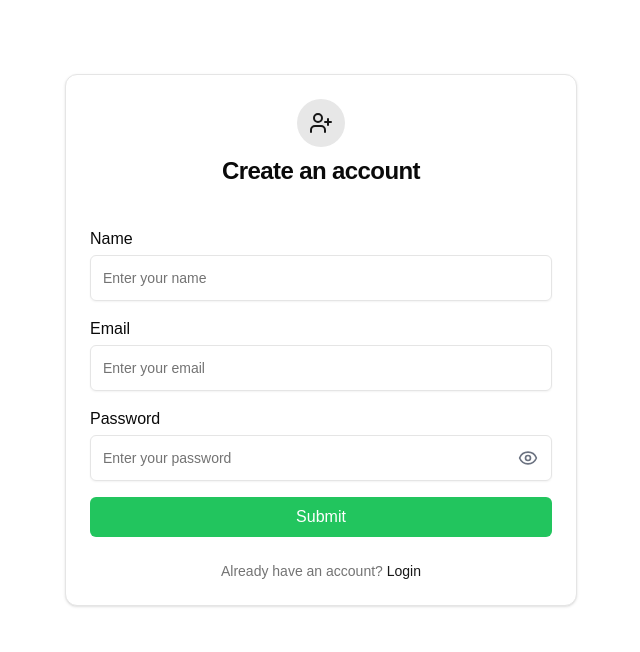
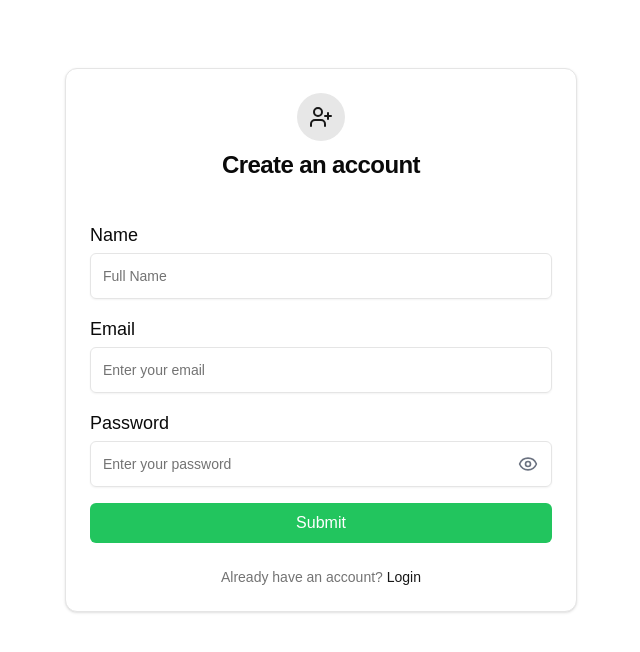
Before and after one commit to rakib-repliq/vocabulary-frontend, a Next.js app: page /register in a window 1280 px wide. Shown: the top 652 px of the page, without its empty margins (319-959 px from the left). Built offline with nearby package versions, Linux system fonts and the light colour scheme.

Commit message:
feat(auth): refactor login and registration forms to use VForm component

```diff
--- a/components/auth/login-form.tsx
+++ b/components/auth/login-form.tsx
@@ -1,57 +1,36 @@
 'use client';
-import { useFormik } from 'formik';
+
 import { loginSchema } from '@/lib/schemas';
-import InputField from '@/components/common/InputField';
+import VForm from '@/components/common/VForm';
 
 const LoginForm = () => {
-  const formik = useFormik({
-    initialValues: {
+  const initialValues = {
     email: '',
     password: '',
-    },
-    validationSchema: loginSchema,
-    onSubmit: async (values) => {
+  };
+  // eslint-disable-next-line @typescript-eslint/no-explicit-any
+  const handleSubmit = async (values: Record<string, any>) => {
     console.log(values);
-    },
-  });
+  };
 
-  const { handleSubmit, handleChange, values, handleBlur, touched, errors } =
-    formik;
   return (
-    <form onSubmit={handleSubmit}>
-      <InputField
-        htmlFor="email"
+    <VForm
+      initialValues={initialValues}
+      validationSchema={loginSchema}
+      onSubmit={handleSubmit}
+    >
+      <VForm.VTextInput
         label="Email"
-        touched={touched.email}
-        errors={errors.email}
-      >
-        <InputField.TextInput
-          id="email"
+        name="email"
+        type="email"
         placeholder="Enter your email"
-          type="email"
-          name="email"
-          onChange={handleChange}
-          onBlur={handleBlur}
-          value={values.email}
       />
-      </InputField>
 
-      <InputField
-        htmlFor="password"
+      <VForm.VPasswordInput
         label="Password"
-        touched={touched.password}
-        errors={errors.password}
-      >
-        <InputField.PasswordInput
-          id="password"
+        name="password"
         placeholder="Enter your password"
-          type="password"
-          name="password"
-          onChange={handleChange}
-          onBlur={handleBlur}
-          value={values.password}
       />
-      </InputField>
 
       <button
         type="submit"
@@ -59,7 +38,7 @@ const LoginForm = () => {
       >
         Submit
       </button>
-    </form>
+    </VForm>
   );
 };
 export default LoginForm;
--- a/components/auth/register-form.tsx
+++ b/components/auth/register-form.tsx
@@ -1,79 +1,45 @@
 'use client';
 
-import { useFormik } from 'formik';
 import { registerSchema } from '@/lib/schemas';
-import InputField from '../common/InputField';
+import VForm from '@/components/common/VForm';
 
 const RegisterForm = () => {
-  const formik = useFormik({
-    initialValues: {
+  const initialValues = {
     name: '',
     email: '',
     password: '',
-    },
+  };
 
-    validationSchema: registerSchema,
-
-    onSubmit: async (values) => {
+  // eslint-disable-next-line @typescript-eslint/no-explicit-any
+  const handleSubmit = async (values: Record<string, any>) => {
     console.log(values);
-    },
-  });
-
-  const { handleSubmit, handleChange, values, handleBlur, touched, errors } =
-    formik;
+  };
 
   return (
-    <form onSubmit={handleSubmit}>
-      <InputField
-        htmlFor="name"
+    <VForm
+      initialValues={initialValues}
+      validationSchema={registerSchema}
+      onSubmit={handleSubmit}
+    >
+      <VForm.VTextInput
         label="Name"
-        touched={touched.name}
-        errors={errors.name}
-      >
-        <InputField.TextInput
-          id="name"
-          placeholder="Enter your name"
+        name="name"
+        placeholder="Full Name"
         type="text"
-          name="name"
-          onChange={handleChange}
-          onBlur={handleBlur}
-          value={values.name}
       />
-      </InputField>
 
-      <InputField
-        htmlFor="email"
+      <VForm.VTextInput
         label="Email"
-        touched={touched.email}
-        errors={errors.email}
-      >
-        <InputField.TextInput
-          id="email"
+        name="email"
+        type="email"
         placeholder="Enter your email"
-          type="email"
-          name="email"
-          onChange={handleChange}
-          onBlur={handleBlur}
-          value={values.email}
       />
-      </InputField>
 
-      <InputField
-        htmlFor="password"
+      <VForm.VPasswordInput
         label="Password"
-        touched={touched.password}
-        errors={errors.password}
-      >
-        <InputField.PasswordInput
-          id="password"
+        name="password"
         placeholder="Enter your password"
-          type="password"
-          name="password"
-          onChange={handleChange}
-          onBlur={handleBlur}
-          value={values.password}
       />
-      </InputField>
 
       <button
         type="submit"
@@ -81,7 +47,7 @@ const RegisterForm = () => {
       >
         Submit
       </button>
-    </form>
+    </VForm>
   );
 };
 export default RegisterForm;
--- a/components/common/InputField.tsx
+++ /dev/null
@@ -1,65 +0,0 @@
-'use client';
-import { InputHTMLAttributes, ReactNode, useState } from 'react';
-import { Input } from '@/components/ui/input';
-import { Label } from '@/components/ui/label';
-import { Eye, EyeOff } from 'lucide-react';
-
-interface InputFieldProps {
-  htmlFor: string;
-  label: string;
-  children: ReactNode;
-  touched?: boolean;
-  errors?: string;
-}
-
-const InputField = ({
-  htmlFor,
-  label,
-  children,
-  touched,
-  errors,
-}: InputFieldProps) => (
-  <div className="space-y-1 my-4">
-    <Label htmlFor={htmlFor} className="text-base">
-      {label}
-    </Label>
-    {children}
-    {touched && errors && <div className="text-red-500 text-sm">{errors}</div>}
-  </div>
-);
-
-const TextInput = (props: InputHTMLAttributes<HTMLInputElement>) => (
-  <Input {...props} className="py-[22px]" />
-);
-
-const PasswordInput = (props: InputHTMLAttributes<HTMLInputElement>) => {
-  const [showPassword, setShowPassword] = useState(false);
-
-  const togglePasswordVisibility = () => setShowPassword((prev) => !prev);
-
-  return (
-    <div className="relative">
-      <Input
-        {...props}
-        type={showPassword ? 'text' : 'password'}
-        className="py-[22px]"
-      />
-      <button
-        type="button"
-        onClick={togglePasswordVisibility}
-        className="absolute inset-y-0 right-0 flex items-center pr-[14px]"
-      >
-        {showPassword ? (
-          <EyeOff className="h-5 w-5 text-gray-500" />
-        ) : (
-          <Eye className="h-5 w-5 text-gray-500" />
-        )}
-      </button>
-    </div>
-  );
-};
-
-InputField.TextInput = TextInput;
-InputField.PasswordInput = PasswordInput;
-
-export default InputField;
--- /dev/null
+++ b/components/common/VForm.tsx
@@ -0,0 +1,157 @@
+'use client';
+
+/* eslint-disable @typescript-eslint/no-explicit-any */
+import { useFormik, FormikHelpers, FormikTouched } from 'formik';
+import {
+  ChangeEvent,
+  createContext,
+  FocusEvent,
+  PropsWithChildren,
+  useContext,
+  useState,
+} from 'react';
+import { Input } from '@/components/ui/input';
+import { Eye, EyeOff } from 'lucide-react';
+
+interface VFormContextProps {
+  handleSubmit: () => void;
+  handleChange: (e: ChangeEvent<any>) => void;
+  values: { [key: string]: any };
+  handleBlur: (e: FocusEvent<any>) => void;
+  touched: FormikTouched<Record<string, any>>;
+  errors: Record<string, any>;
+}
+
+const VFormContext = createContext<VFormContextProps | undefined>(undefined);
+
+interface VFormProps extends PropsWithChildren {
+  initialValues: Record<string, any>;
+  validationSchema: any;
+  onSubmit: (
+    values: Record<string, any>,
+    formikHelpers: FormikHelpers<Record<string, any>>
+  ) => void | Promise<any>;
+}
+
+const VForm = ({
+  children,
+  initialValues,
+  validationSchema,
+  onSubmit,
+}: VFormProps) => {
+  const formik = useFormik({
+    initialValues,
+    validationSchema,
+    onSubmit,
+  });
+
+  const { handleSubmit, handleChange, values, handleBlur, touched, errors } =
+    formik;
+
+  return (
+    <VFormContext.Provider
+      value={{
+        handleSubmit,
+        handleChange,
+        handleBlur,
+        values,
+        touched,
+        errors,
+      }}
+    >
+      <form onSubmit={handleSubmit}>{children}</form>
+    </VFormContext.Provider>
+  );
+};
+
+interface VTextInputProps {
+  label: string;
+  name: string;
+  type: string;
+  placeholder?: string;
+}
+
+const VTextInput = ({ label, name, type, placeholder }: VTextInputProps) => {
+  const context = useContext(VFormContext);
+
+  if (!context) {
+    throw new Error('VTextInput must be used within a VForm');
+  }
+
+  const { handleChange, handleBlur, values, touched, errors } = context;
+  const hasError = touched[name] && errors[name];
+
+  return (
+    <div className="space-y-1 my-4">
+      <label className="text-lg" htmlFor={name}>
+        {label}
+      </label>
+      <Input
+        id={name}
+        placeholder={placeholder}
+        type={type}
+        name={name}
+        onChange={handleChange}
+        onBlur={handleBlur}
+        value={values[name]}
+        className={`py-[22px] ${hasError ? 'border-red-500' : ''}`}
+      />
+      {hasError && <div className="text-red-500 text-sm">{errors[name]}</div>}
+    </div>
+  );
+};
+
+interface VTPasswordInputProps {
+  label: string;
+  name: string;
+  placeholder?: string;
+}
+
+const VPasswordInput = ({ label, name, placeholder }: VTPasswordInputProps) => {
+  const context = useContext(VFormContext);
+  const [showPassword, setShowPassword] = useState(false);
+  const togglePasswordVisibility = () => setShowPassword((prev) => !prev);
+
+  if (!context) {
+    throw new Error('VTextInput must be used within a VForm');
+  }
+
+  const { handleChange, handleBlur, values, touched, errors } = context;
+  const hasError = touched[name] && errors[name];
+
+  return (
+    <div className="space-y-1 my-4 ">
+      <label className="text-lg" htmlFor={name}>
+        {label}
+      </label>
+      <div className="relative">
+        <Input
+          id={name}
+          placeholder={placeholder}
+          type={showPassword ? 'text' : 'password'}
+          name="password"
+          onChange={handleChange}
+          onBlur={handleBlur}
+          value={values[name]}
+          className={`py-[22px]  ${hasError ? 'border-red-500' : ''}`}
+        />
+        <button
+          type="button"
+          onClick={togglePasswordVisibility}
+          className="absolute inset-y-0 right-0 flex items-center pr-[14px]"
+        >
+          {showPassword ? (
+            <EyeOff className="h-5 w-5 text-gray-500" />
+          ) : (
+            <Eye className="h-5 w-5 text-gray-500" />
+          )}
+        </button>
+      </div>
+      {hasError && <div className="text-red-500 text-sm">{errors[name]}</div>}
+    </div>
+  );
+};
+
+VForm.VPasswordInput = VPasswordInput;
+VForm.VTextInput = VTextInput;
+export default VForm;
```
Lines whose indentation alone changed are shown as unchanged.
